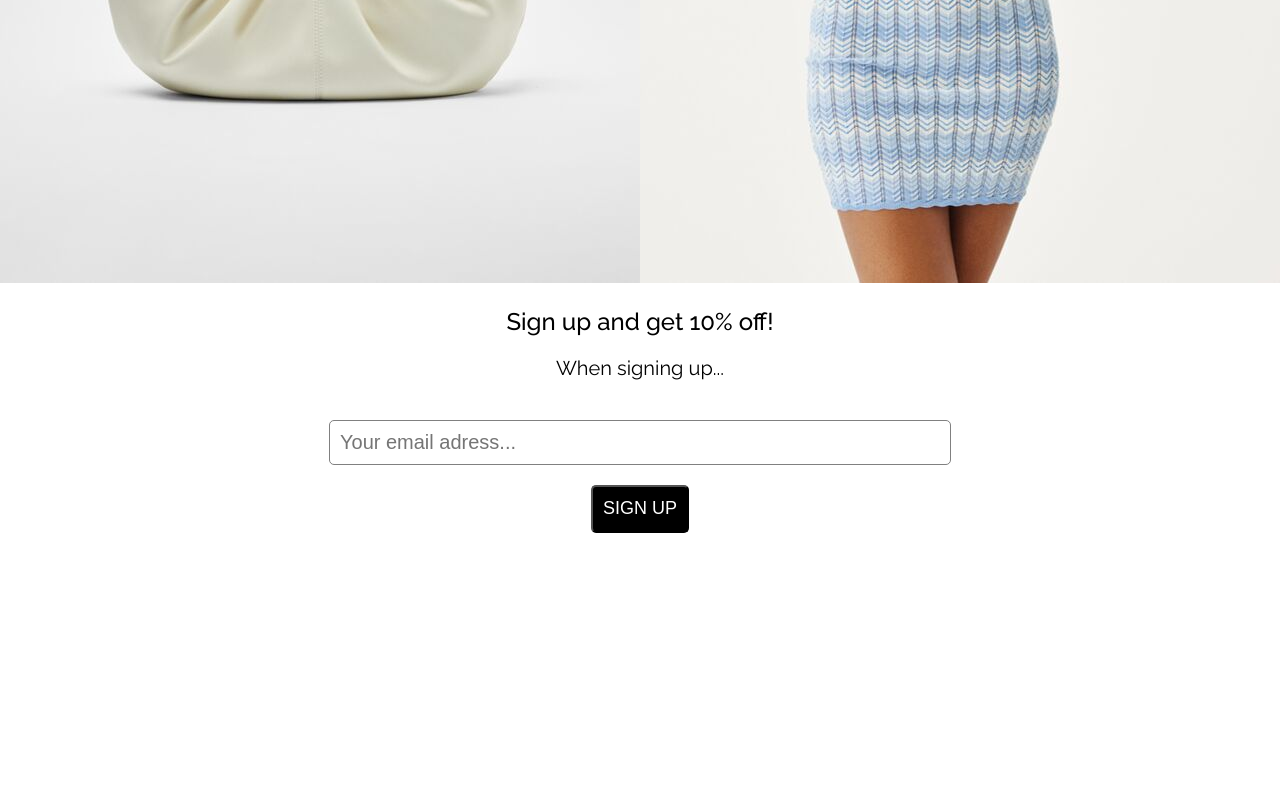
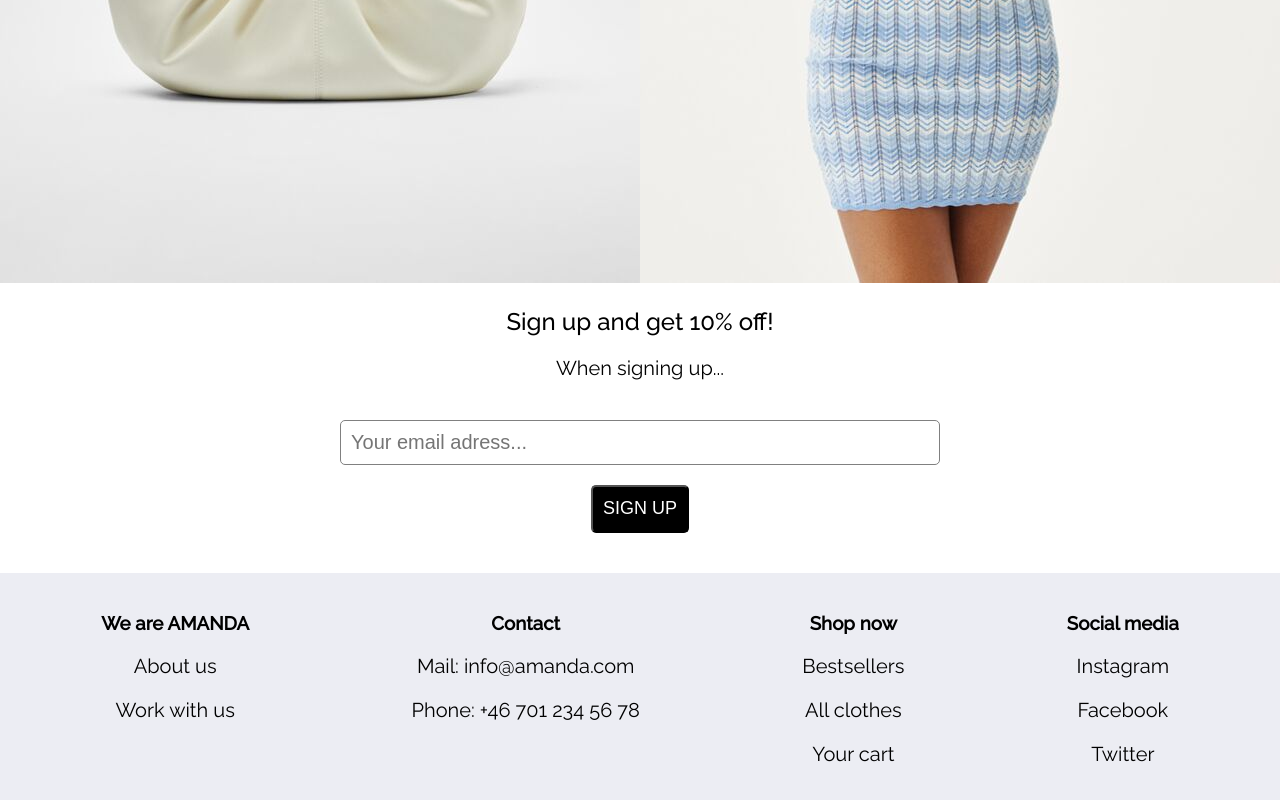
Before and after one commit to elovisae/webshop, a React (Create React App) app: page / in a window 1280 px wide. Shown: the part 690-1490 px from the top of the page. Before the commit the page ends 1423 px from the top, so only its background shows below. Built offline with nearby package versions, Linux system fonts and the light colour scheme; a web font is replaced by a local one.

Commit message:
footer done

```diff
--- /dev/null
+++ b/src/components/all/Footer.jsx
@@ -0,0 +1,35 @@
+import React from 'react';
+import './footer.css'
+import {Link} from 'react-router-dom';
+import './main.css'
+
+const Footer = () => {
+  return (
+    <footer>
+        <div>
+            <h3>We are AMANDA</h3>
+            <p>About us</p>
+            <p>Work with us</p>
+        </div>
+        <div>
+            <h3>Contact</h3>
+            <p>Mail: info@amanda.com</p>
+            <p>Phone: +46 701 234 56 78</p>
+        </div>
+        <div>
+            <h3><Link to='/shop' className='link'>Shop now</Link></h3>
+            <p><Link to="/bestsellers" className="link">Bestsellers</Link></p>
+            <p><Link to='/shop' className='link'>All clothes</Link></p>
+            <p><Link to='/cart' className='link'>Your cart</Link></p>
+        </div>
+        <div>
+            <h3>Social media</h3>
+            <p>Instagram</p>
+            <p>Facebook</p>
+            <p>Twitter</p>
+        </div>
+    </footer>
+  )
+}
+
+export default Footer
--- /dev/null
+++ b/src/components/all/footer.css
@@ -0,0 +1,11 @@
+@import url('./main.css');
+
+footer{
+    margin-top: 40px;
+    background-color: rgb(236, 237, 243);
+    display: flex;
+    justify-content: space-around;
+    align-items: baseline;
+    height:300px;
+    padding:20px;
+}
--- a/src/components/all/main.css
+++ b/src/components/all/main.css
@@ -1,5 +1,7 @@
 @import url('https://fonts.googleapis.com/css2?family=Megrim&family=Raleway:wght@200;300;400;500&display=swap');
-
+*{
+    box-sizing: border-box;
+}
 .link{
     text-decoration: none;
     color: black;
--- a/src/components/homePage/HomePage.jsx
+++ b/src/components/homePage/HomePage.jsx
@@ -2,6 +2,7 @@ import React, {useState} from 'react';
 import Nav from '../all/Nav';
 import './homePage.css'
 import NewsGallery from './NewsGallery';
+import Footer from '../all/Footer';
 
 
 const HomePage = () => {
@@ -25,9 +26,7 @@ const HomePage = () => {
 
           </section>
         </article>
-        <footer>
-
-        </footer>
+        <Footer />
     </div>
   )
 }
```
